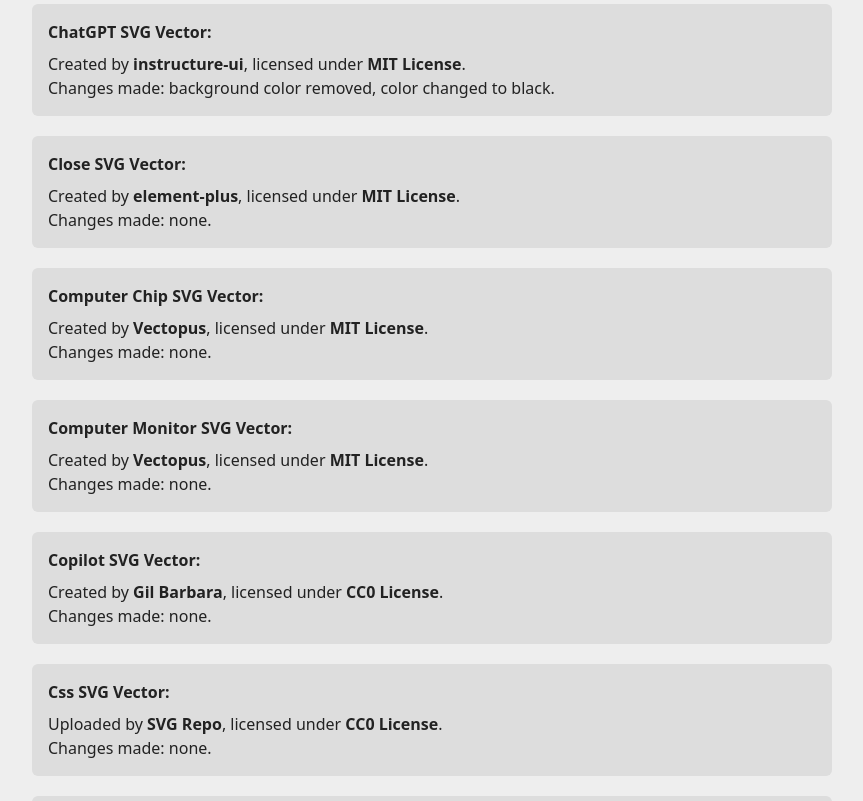
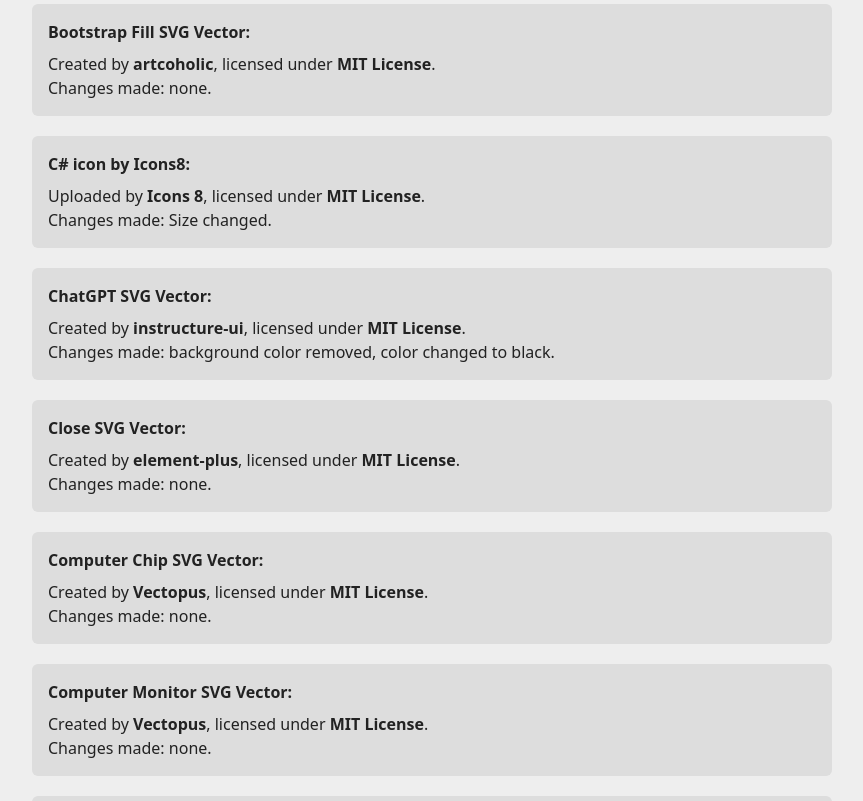
Before and after one commit to gabjuh/webdev-portfolio, a React (Vite) app: page /credits in a window 1280 px wide. Shown: the part 800-1601 px from the top of the page, without its empty margins (208-1071 px from the left). Built offline with nearby package versions, Linux system fonts and the light colour scheme.

Commit message:
add new logos credits

```diff
--- a/src/data/credits/credits.ts
+++ b/src/data/credits/credits.ts
@@ -323,7 +323,66 @@ const credits: ICredits[] = [
     changes: 'none',
     fieldName: 'Arrow Right 392'
   },
-
+  {
+    name: 'C# icon by Icons8',
+    nameLink: 'https://icons8.com/icons/set/csharp',
+    uploader: 'Icons 8',
+    uploaderLink: '',
+    license: 'MIT License',
+    licenseLink: '',
+    changes: 'Size changed',
+    fieldName: 'C#'
+  },
+  {
+    name: '.NET Grafik',
+    nameLink: 'https://seeklogo.com/vector-logo/168315/microsoft-net',
+    uploader: 'Web Skills Flat Vectors',
+    uploaderLink: 'https://www.svgrepo.com/collection/web-skills-flat-vectors/',
+    license: 'MIT License',
+    licenseLink: '',
+    changes: 'Border removed',
+    fieldName: 'SSH'
+  },
+  {
+    name: 'SSH SVG Vector',
+    nameLink: 'https://www.svgrepo.com/svg/438984/ssh',
+    uploader: 'seeklogo.com',
+    uploaderLink: '',
+    license: 'MIT License',
+    licenseLink: '',
+    changes: 'Removed Icon and Text, removed background',
+    fieldName: '.NET'
+  },
+  {
+    name: 'Unit icon by Icons8',
+    nameLink: 'https://icons8.com/icon/4527/unit',
+    uploader: 'Icons 8',
+    uploaderLink: 'https://icons8.com',
+    license: 'MIT License',
+    licenseLink: '',
+    changes: 'none',
+    fieldName: 'Unit Testing'
+  },
+  {
+    name: 'NextJS icon by Icons8',
+    nameLink: 'https://icons8.com/icon/MWiBjkuHeMVq/next.js',
+    uploader: 'Icons 8',
+    uploaderLink: 'https://icons8.com',
+    license: 'MIT License',
+    licenseLink: '',
+    changes: 'none',
+    fieldName: 'NextJS'
+  },
+  {
+    name: 'Scrum SVG Vector',
+    nameLink: 'https://www.svgrepo.com/svg/443400/brand-scrum',
+    author: 'Diemen Design',
+    authorLink: 'https://www.svgrepo.com/author/Diemen%20Design/',
+    license: 'MIT License',
+    licenseLink: 'https://www.svgrepo.com/page/licensing#MIT',
+    changes: 'none',
+    fieldName: 'Scrum'
+  },
 ];
 
 export default credits;
```
